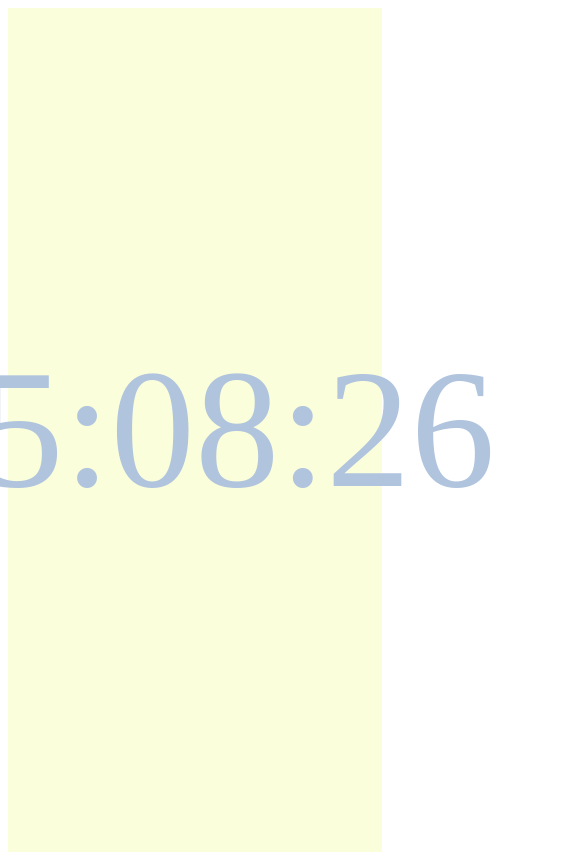
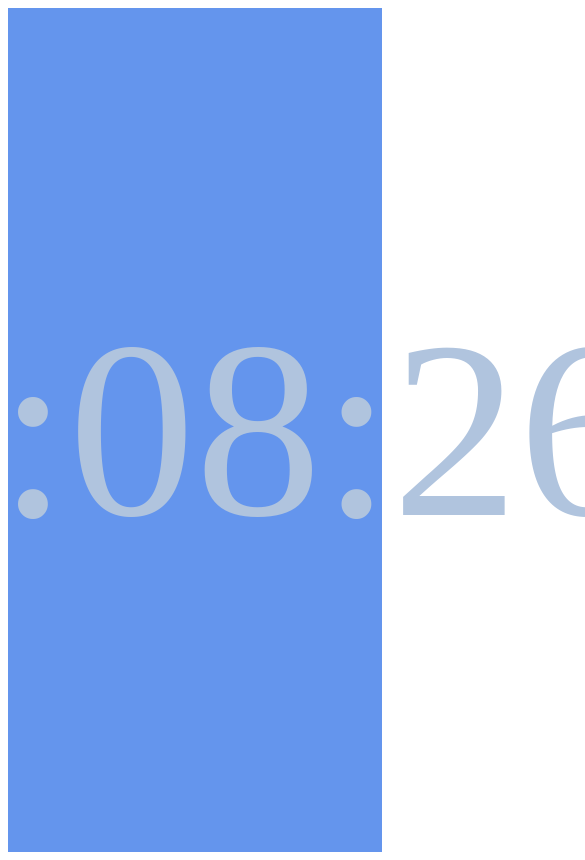
Before and after one commit to OgatsuMayuko/w9, a plain HTML site: page index.html in a window 390 px wide. Shown: the top 860 px of the page, 585 px wide, since content can reach past the window. Drawn offline with Linux system fonts and the light colour scheme; a web font is replaced by a local one.

Commit message:
Update style.css

```diff
--- a/style.css
+++ b/style.css
@@ -3,20 +3,20 @@
 .container {
   width: 100%;
   height: 100vh;
-  background-color: #fbfeda;
+  background-color: #6495ed;
   display: flex;
   align-items: center;
   justify-content: center;
   text-align: center;
 
-  font-family: "Shizuru";
+  font-family: "Pallete Mosaic";
   color: #b0c4de;
-  font-size: 100px;
+  font-size: 150px;
 }
 
 @media screen and (max-width: 500px) {
   .container {
-    font-size: 20vw;
-    font-size: 20vh;
+    font-size: 30vw;
+    font-size: 30vh;
   }
 }
```
